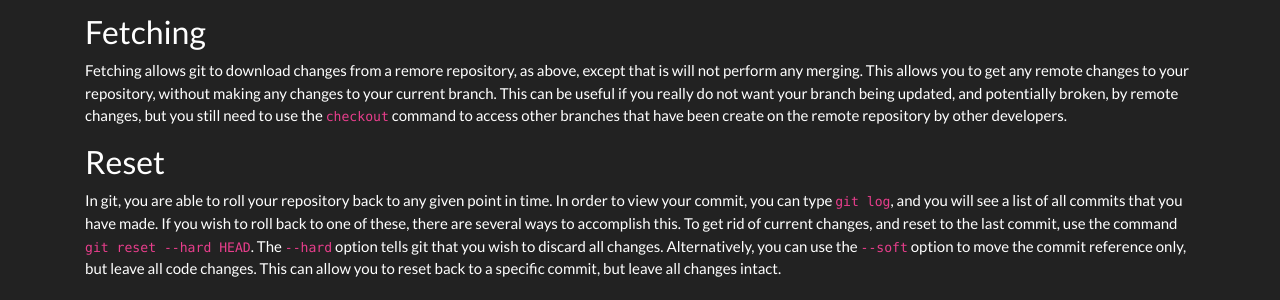
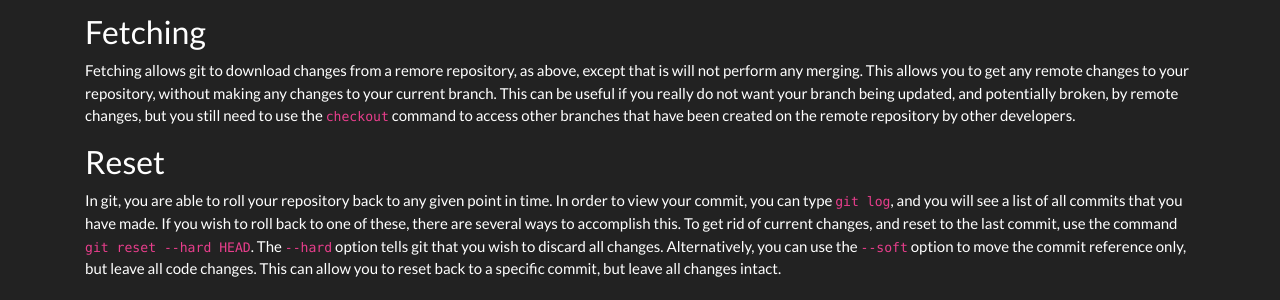
Before and after one commit to jkmills78/jkmills78.github.io, a Jekyll site: the page built from _tutorials/intro_to_git.md, in a window 1280 px wide and 900 px high, scrolled down 5742 px. Shown: the part 359-659 px from the top of the window. Built offline with Jekyll 4.4.1, drawn with Linux system fonts in a browser that asks for light colours; part of the change alters nothing that is shown; some of the changed text lies outside the part shown.

Commit message:
Update to intro_to_git.md
Fixed some typos

````diff
--- a/_tutorials/intro_to_git.md
+++ b/_tutorials/intro_to_git.md
@@ -99,7 +99,7 @@ Prerequisite:  You must have git bash installed if you are on a PC, which you ca
     * ```mkdir``` is a command line tool to make a directory
   * ```git clone <PROJECT URL FROM ABOVE>```
 
-#### Explaination
+#### Explanation
 
 ```Clone``` is the command that is used to make an exact copy of a ```repository```.  You can achieve a similar result by downloading the ```repository``` from Github, and unzipping it.  However, using ```clone``` is the preferred way as it is faster, and helps prevent user error from causing issues in the process.
 
@@ -141,7 +141,7 @@ Prerequisite:  You must have git bash installed if you are on a PC, which you ca
   * ```git remote add origin <PROJECT URL FROM ABOVE>```
   * ```git push -u origin master```
 
-#### Explaination
+#### Explanation
 
 ```Init``` is how you tell git to create a new ```repository``` in the existing folder.  All files in this directory will be added to the ```repository```, unless you have included the file or file type in the .gitignore file.
 
@@ -161,7 +161,7 @@ Committing, as explained above, is just adding your changes to the repository.
 
 Branching is how you can create working copies of your repository.  This allows you to be able to make changes to a branch and either bring those changes into your master branch, or discard those changes. The command ```git branch``` will display all of your local branches.  Be aware that this will not show your remote branches.  To create a new branch use the command ```git branch <BRANCH NAME>```, followed by ```git checkout <BRANCH NAME>``` to switch over to that branch.  A nice shorthand for this is ```git checkout -b <BRANCH NAME>```, which will roll both of those commands into one.
 
-If you break your application, or otherwise don't need any of your changes, you can switch to ```master``` by typing ```git checkout master``` followed by ```git branch -d <BRANCH NAME>```.  If this branch has uncommitted changes on the branch to be deleted, git will issue a warning.  If you really want to delete this branch, you can use the command ```git reset --hard HEAD``` followed by ```git branch -d <BRANCH NAME>```.  You may also want to delete a branch that has not been merged yet (more on this term later).  Git will issue a warning for this as well.  If you really inted on deleting this branch, you can type ```git branch -D <NBRANCH NAME>```.  Note the capital ```D``` that in used insted of the lowercase ```d``` for this command.
+If you break your application, or otherwise don't need any of your changes, you can switch to ```master``` by typing ```git checkout master``` followed by ```git branch -d <BRANCH NAME>```.  If this branch has uncommitted changes on the branch to be deleted, git will issue a warning.  If you really want to delete this branch, you can use the command ```git reset --hard HEAD``` followed by ```git branch -d <BRANCH NAME>```.  You may also want to delete a branch that has not been merged yet (more on this term later).  Git will issue a warning for this as well.  If you really inted on deleting this branch, you can type ```git branch -D <NBRANCH NAME>```.  Note the capital ```D``` that in used instead of the lowercase ```d``` for this command.
 
 ### Merging
 
@@ -193,7 +193,7 @@ Pulling is very important when you need to coordinate work from multiple machine
 
 ### Fetching
 
-Fetching allows git to download changes from a remore repository, as above, except that is will not perform any merging.  This allows you to get any remote changes to your repository, without making any changes to your current branch.  This can be useful if you really do not want your branch being updated, and potentially broken, by remote changes, but you still need to use the ```checkout``` command to access other branches that have been create on the remote repository by other developers.
+Fetching allows git to download changes from a remore repository, as above, except that is will not perform any merging.  This allows you to get any remote changes to your repository, without making any changes to your current branch.  This can be useful if you really do not want your branch being updated, and potentially broken, by remote changes, but you still need to use the ```checkout``` command to access other branches that have been created on the remote repository by other developers.
 
 ### Reset
 
````
